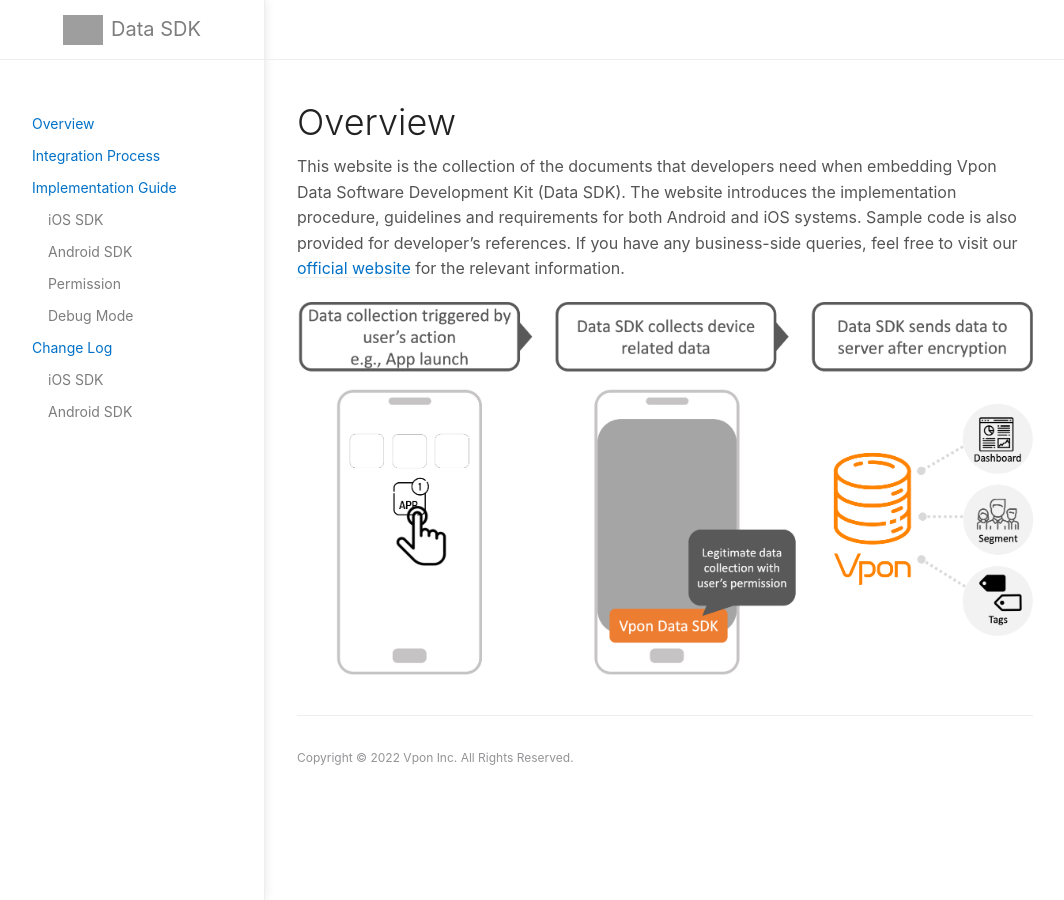
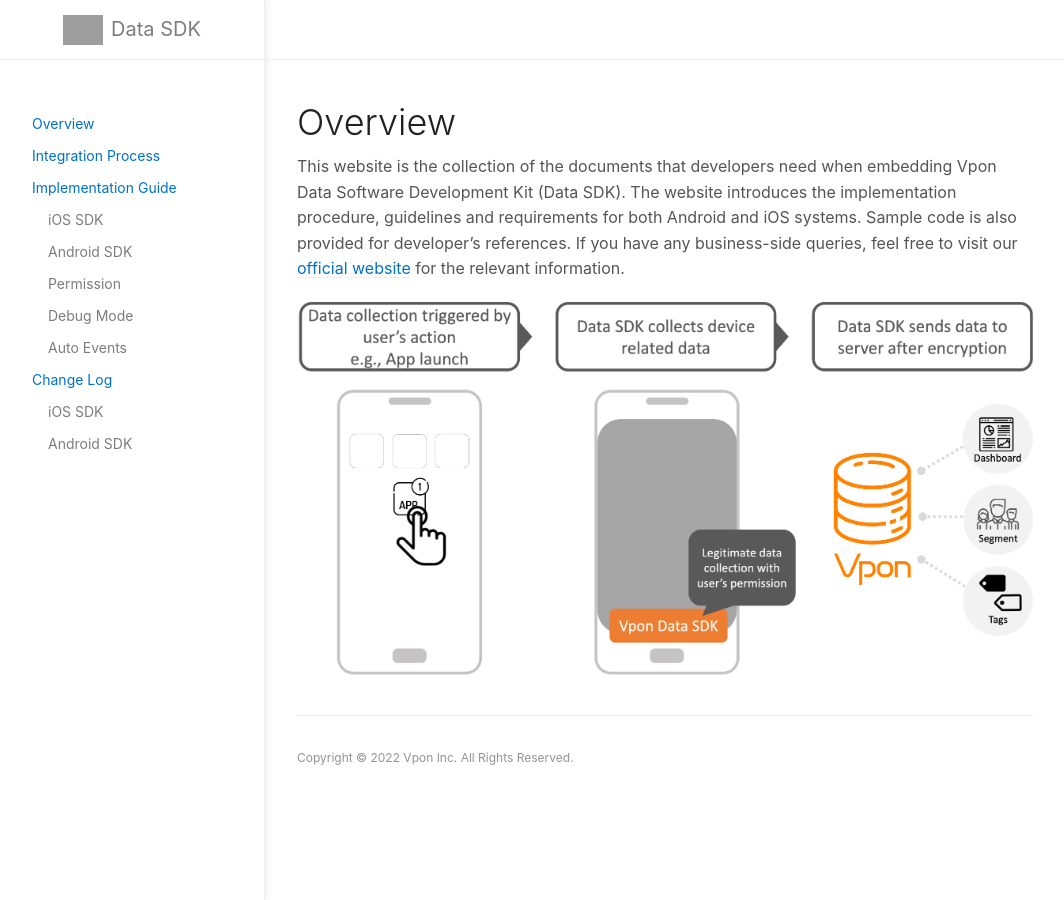
Before and after one commit to vpon-data/data-sdk, a Jekyll site: the page built from index.md, in a window 1280 px wide. Shown: the whole page, without its empty margins (107-1171 px from the left). Built offline with Jekyll 4.4.1, drawn with Linux system fonts in a browser that asks for light colours; grey boxes are pictures that could not be loaded.

Commit message:
Update menu.yml

```diff
--- a/_data/menu.yml
+++ b/_data/menu.yml
@@ -13,6 +13,8 @@
         url: /permission
       - page: Debug Mode
         url: /debug_mode
+      - page: Auto Events
+        url: /auto-events
   - page: Change Log
     subfolderitems:
       - page: iOS SDK
```
